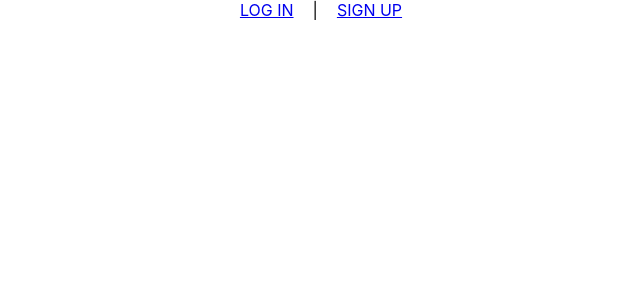
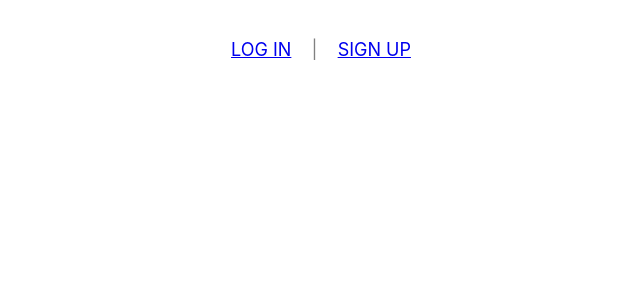
Before and after one commit to aditiohri/counselly, a React (Create React App) app: page / in a window 1280 px wide. Shown: the top 300 px of the page, without its empty margins (319-959 px from the left). Built offline with nearby package versions, Linux system fonts and the light colour scheme.

Commit message:
style navbar

```diff
--- a/src/components/NavBar/NavBar.jsx
+++ b/src/components/NavBar/NavBar.jsx
@@ -23,7 +23,7 @@ const NavBar = props => {
     </div>
   );
 
-  return <div className="NavBar">{nav}</div>;
+  return <div className="NavBar flex-h align-flex-end header-footer">{nav}</div>;
 };
 
 export default NavBar;
```
